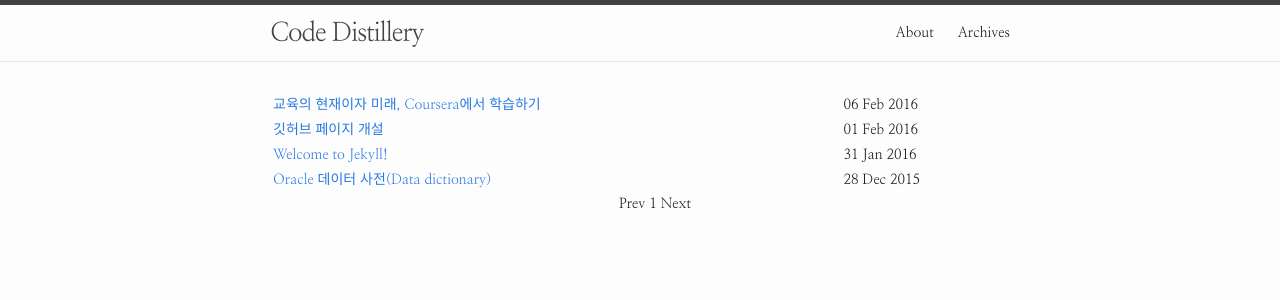
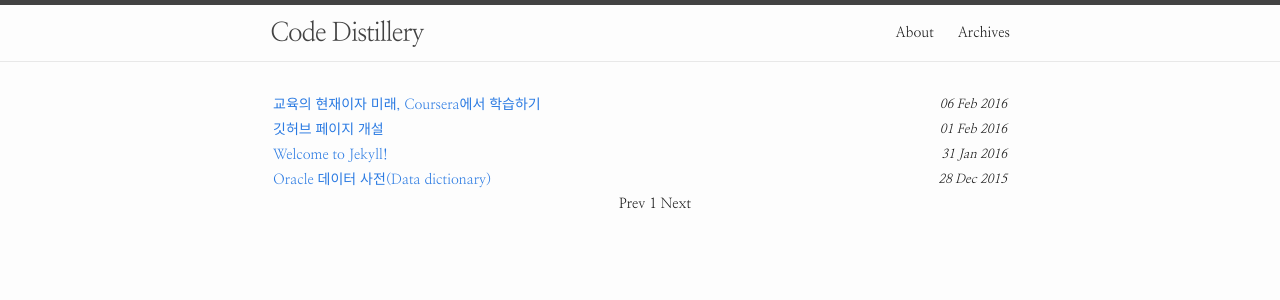
Before and after one commit to sshplendid/sshplendid.github.io, a Jekyll site: the page built from index.html, in a window 1280 px wide. Shown: the top 300 px of the page. Built offline with Jekyll 4.4.1, drawn with Linux system fonts in a browser that asks for light colours; the list of posts is cut into pages by our own code.

Commit message:
모바일 페이지 레이아웃 수정

```diff
--- a/_includes/head.html
+++ b/_includes/head.html
@@ -14,5 +14,6 @@
   <script src="{{ "/js/jQuery-v1.12.0.js" | prepend: site.baseurl }}"></script>
   <script src="{{ "/js/alexpearce.js" | prepend: site.baseurl }}"></script>
   <script src="{{ "/js/archives.js" | prepend: site.baseurl }}"></script>
+  <script src="{{ "/js/scroll.js" | prepend: site.baseurl }}"></script>
   <script src="{{ "/js/googleAnalytics.js" | prepend: site.baseurl }}"></script>
 </head>
--- a/_sass/_layout.scss
+++ b/_sass/_layout.scss
@@ -240,3 +240,30 @@
         }
     }
 }
+
+
+/* 메인 페이지 포스트 리스트 */
+.post-list {
+    .posts {
+        width: 100%;
+        .postDate {
+            min-width: 100px;
+            text-align: right;
+            font-style: italic;
+            font-size: 90%;
+        }
+
+    }
+
+
+    @include media-query($on-palm) {
+
+
+        .postName {
+            max-width: 150px;
+            overflow: hidden;
+            white-space: nowrap;
+            text-overflow: ellipsis;
+        }
+    }
+}
--- a/_sass/_ssh-custom.scss
+++ b/_sass/_ssh-custom.scss
@@ -51,7 +51,3 @@
 .post-tags li a {
 	color:#f3fabb;
 }
-
-.posts {
-	width:100%;
-}
--- a/index.html
+++ b/index.html
@@ -2,20 +2,10 @@
 layout: default
 ---
 
-<section>
+<section class="post-list">
   <table class="posts">
     <!-- This loops through the paginated posts -->
     {% for post in paginator.posts %}
-
-
-    <!--
-    <dt>
-      <a href="{{ post.url }}">{{ post.title }}</a>
-    </dt>
-    <dd>
-      <span class="date">{{ post.date | date_to_string }}</span>
-    </dd>
-    -->
     <tr>
       <td class="postName">
         <a href="{{ post.url }}">{{ post.title }}</a>
--- /dev/null
+++ b/js/scroll.js
@@ -0,0 +1,5 @@
+$(window).scroll(function(){
+	if  ($(window).scrollTop() == $(document).height() - $(window).height()) {
+		//alert("끝!");
+	}
+});
```
Also changed, not shown: 1 other file. Lines whose indentation alone changed are shown as unchanged.
